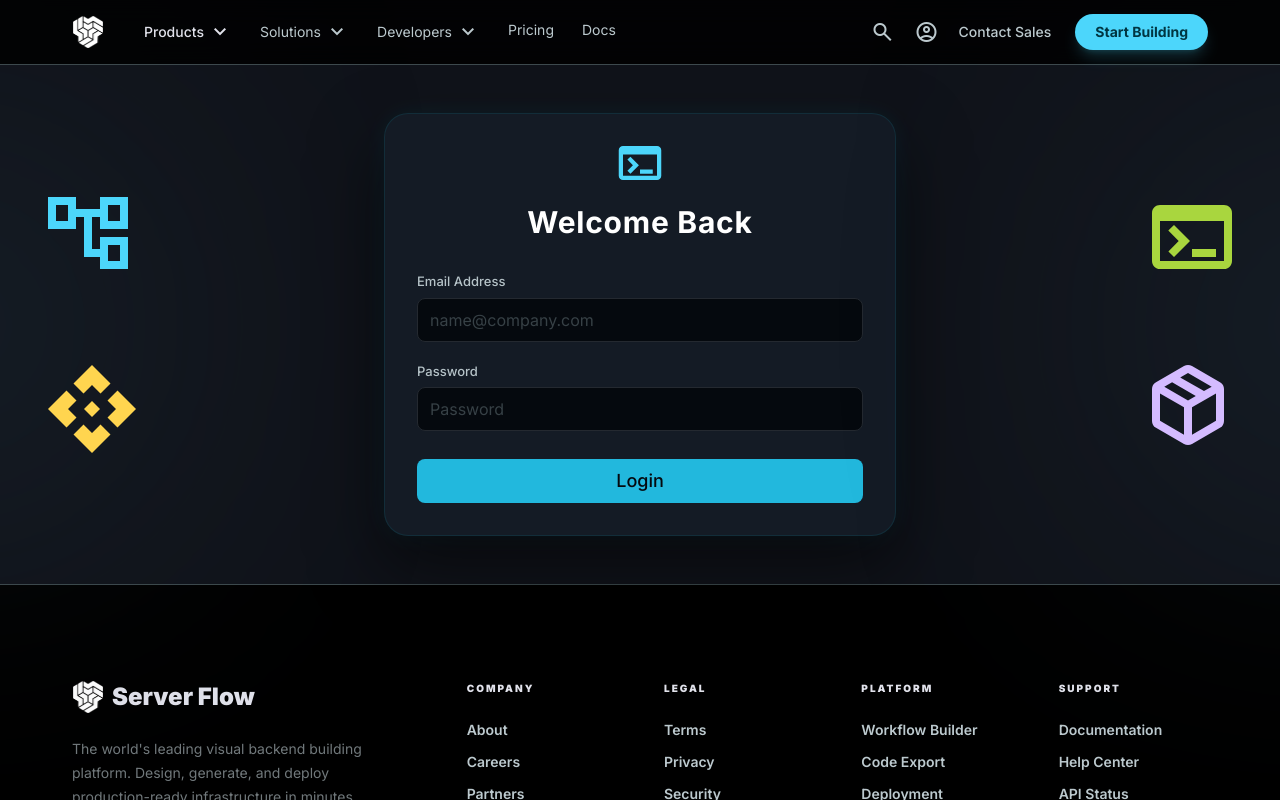
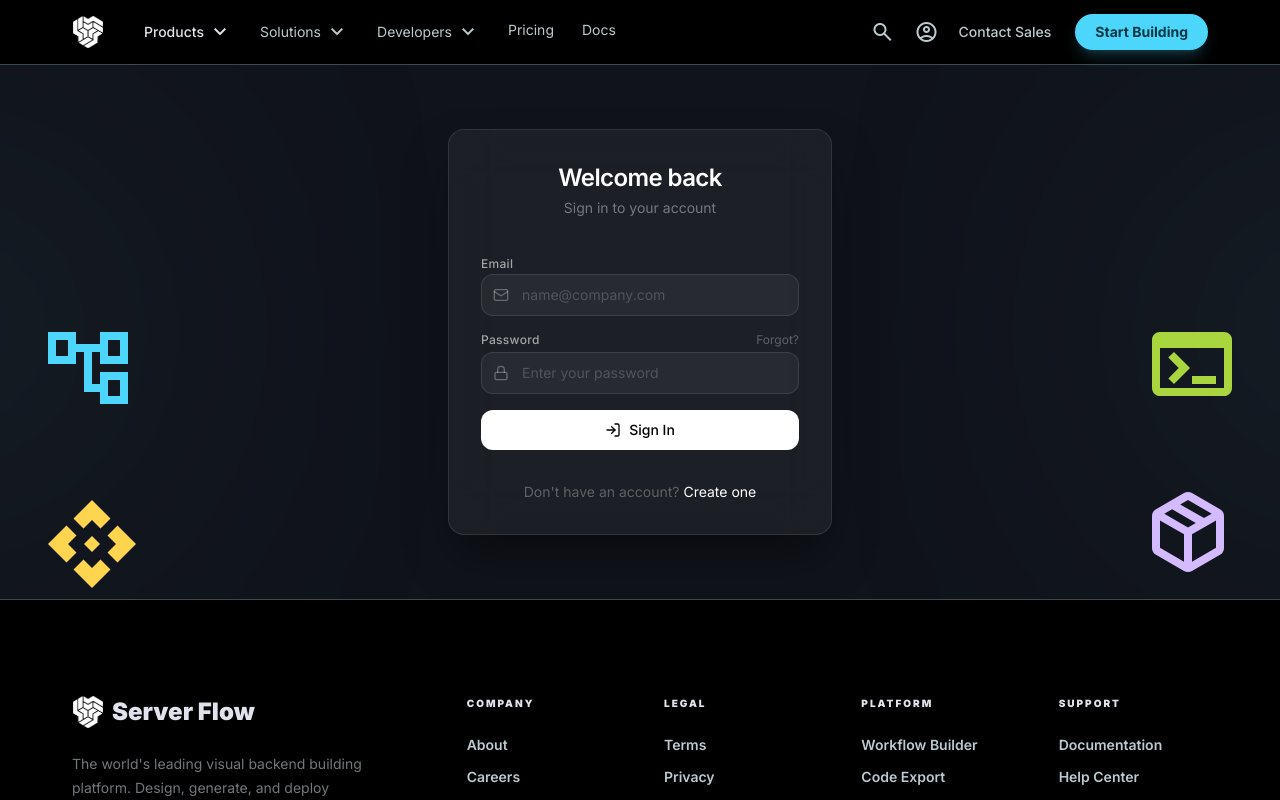
Before and after one commit to Gaurav775-Git/Server_Flow, a React (Vite) app in the folder client/: page /login in a window 1280 px wide. Shown: the top 800 px of the page. Built offline with nearby package versions, Linux system fonts and the light colour scheme; no server answers.

Commit message:
Login page redesigned as native style of the project .

```diff
--- a/client/src/components/cards/LoginCard.jsx
+++ b/client/src/components/cards/LoginCard.jsx
@@ -2,6 +2,7 @@ import { useState } from "react";
 import { useNavigate } from "react-router-dom";
 import { loginUser } from "../../utils/authApi";
 import { useAuth } from "../../utils/AuthContext";
+import { Mail, Lock, LogIn } from "lucide-react";
 
 const LoginCard = () => {
   const navigate = useNavigate();
@@ -33,88 +34,112 @@ const LoginCard = () => {
   };
 
   return (
-    <div
-      className="w-full bg-[#161D27]/90 z-20 rounded-3xl backdrop-blur-xl border border-cyan-400/10 shadow-[0_30px_70px_rgba(0,0,0,0.55),0_0_25px_rgba(34,211,238,0.08)] text-white p-6 sm:p-8"
-    >
-      <div className="flex justify-center mb-6 z-10" aria-hidden="true">
+    <div className="w-full max-w-sm mx-auto bg-white/5 backdrop-blur-xl rounded-2xl border border-white/10 p-8 shadow-2xl shadow-black/50">
+      {/* Logo */}
+      {/* <div className="flex justify-center mb-8">
+        <div className="w-12 h-12 rounded-xl bg-gradient-to-br from-[#00d4ff] to-[#0088cc] flex items-center justify-center shadow-lg shadow-[#00d4ff]/20">
           <svg
-          width="50"
-          height="34"
+            width="28"
+            height="28"
             viewBox="0 0 80 64"
             fill="none"
             xmlns="http://www.w3.org/2000/svg"
           >
             <path
               d="M8 64C5.8 64 3.91667 63.2167 2.35 61.65C0.783333 60.0833 0 58.2 0 56V8C0 5.8 0.783333 3.91667 2.35 2.35C3.91667 0.783333 5.8 0 8 0H72C74.2 0 76.0833 0.783333 77.65 2.35C79.2167 3.91667 80 5.8 80 8V56C80 58.2 79.2167 60.0833 77.65 61.65C76.0833 63.2167 74.2 64 72 64H8ZM8 56H72V16H8V56ZM22 52L16.4 46.4L26.7 36L16.3 25.6L22 20L38 36L22 52ZM40 52V44H64V52H40Z"
-            fill="#4CD6FB"
+              fill="white"
             />
           </svg>
         </div>
-      <div className="flex flex-col items-center w-full">
-        <h2 className="mb-8 text-2xl sm:text-3xl font-bold tracking-wide text-center">
-          Welcome Back
+      </div> */}
+
+      {/* Header */}
+      <div className="text-center mb-8">
+        <h2 className="text-2xl font-semibold text-white tracking-tight">
+          Welcome back
         </h2>
-        <div className="form-box flex flex-col items-center rounded-3xl w-full">
-          <form action="" onSubmit={onSubmit} className="flex flex-col gap-5 w-full">
-            <div className="flex flex-col gap-1.5">
-              <label
-                htmlFor="email"
-                className="block text-[13px] font-medium text-[#B6C3C8]"
-              >
-                Email Address
+        <p className="text-sm text-white/40 mt-1">
+          Sign in to your account
+        </p>
+      </div>
+
+      {/* Form */}
+      <form onSubmit={onSubmit} className="space-y-4">
+        <div className="space-y-1">
+          <label className="text-xs font-medium text-white/60 tracking-wide">
+            Email
           </label>
+          <div className="relative">
+            <Mail className="absolute left-3 top-1/2 -translate-y-1/2 w-4 h-4 text-white/30" />
             <input
               type="email"
               placeholder="name@company.com"
-                id="email"
               name="email"
               value={formData.email}
               onChange={handleChange}
-                autoComplete="email"
-                className="w-full min-h-11 rounded-lg bg-[#05090E] border border-[#242930] px-3 text-base placeholder:text-[#374146] outline-none focus:ring-2 focus:ring-[#22B8DD]/40 focus:border-[#22B8DD]"
+              className="w-full pl-10 pr-4 py-2.5 rounded-xl bg-white/5 border border-white/10 text-white text-sm placeholder:text-white/20 outline-none focus:border-[#00d4ff] focus:ring-1 focus:ring-[#00d4ff]/30 transition-all"
+              required
             />
           </div>
-            <div className="flex flex-col gap-1.5">
-              <label
-                htmlFor="password"
-                className="block text-[13px] font-medium text-[#B6C3C8]"
-              >
+        </div>
+
+        <div className="space-y-1">
+          <div className="flex justify-between items-center">
+            <label className="text-xs font-medium text-white/60 tracking-wide">
               Password
             </label>
+            <a href="#" className="text-xs text-white/30 hover:text-[#00d4ff] transition-colors">
+              Forgot?
+            </a>
+          </div>
+          <div className="relative">
+            <Lock className="absolute left-3 top-1/2 -translate-y-1/2 w-4 h-4 text-white/30" />
             <input
               type="password"
-                placeholder="Password"
-                id="password"
+              placeholder="Enter your password"
               name="password"
               value={formData.password}
               onChange={handleChange}
-                autoComplete="current-password"
-                className="w-full min-h-11 rounded-lg bg-[#05090E] border border-[#242930] px-3 text-base placeholder:text-[#374146] outline-none focus:ring-2 focus:ring-[#22B8DD]/40 focus:border-[#22B8DD]"
+              className="w-full pl-10 pr-4 py-2.5 rounded-xl bg-white/5 border border-white/10 text-white text-sm placeholder:text-white/20 outline-none focus:border-[#00d4ff] focus:ring-1 focus:ring-[#00d4ff]/30 transition-all"
+              required
             />
           </div>
-            {error && <p className="text-sm text-red-300" role="alert">{error}</p>}
+        </div>
+
+        {error && (
+          <div className="bg-red-500/10 border border-red-500/20 text-red-400 text-sm p-3 rounded-xl">
+            {error}
+          </div>
+        )}
 
         <button
           type="submit"
           disabled={isSubmitting}
-              className="flex justify-center items-center mt-2 min-h-11
-                  w-full
-                  rounded-lg
-                bg-[#22B8DD]
-                  text-lg
-                  font-medium
-                text-[#05090E]
-                  transition-all
-                  duration-300
-                hover:bg-[#2CC6EB]
-                  hover:shadow-[0_0_20px_rgba(34,184,221,0.35)]
-                  active:scale-[0.98] focus:outline-none focus:ring-2 focus:ring-[#22B8DD]/40 focus:ring-offset-2 focus:ring-offset-[#161D27] cursor-pointer"
+          className="w-full py-2.5 rounded-xl bg-white text-black font-medium text-sm hover:bg-white/90 active:scale-[0.98] transition-all duration-200 disabled:opacity-50 disabled:cursor-not-allowed"
         >
-              {isSubmitting ? "Signing in..." : "Login"}
+          {isSubmitting ? (
+            <span className="flex items-center justify-center gap-2">
+              <svg className="animate-spin w-4 h-4" viewBox="0 0 24 24">
+                <circle className="opacity-25" cx="12" cy="12" r="10" stroke="currentColor" strokeWidth="4" fill="none" />
+                <path className="opacity-75" fill="currentColor" d="M4 12a8 8 0 018-8V0C5.373 0 0 5.373 0 12h4zm2 5.291A7.962 7.962 0 014 12H0c0 3.042 1.135 5.824 3 7.938l3-2.647z" />
+              </svg>
+              Signing in...
+            </span>
+          ) : (
+            <span className="flex items-center justify-center gap-2">
+              <LogIn className="w-4 h-4" />
+              Sign In
+            </span>
+          )}
         </button>
+
+        <p className="text-center text-sm text-white/30 mt-4">
+          Don't have an account?{" "}
+          <a href="/signup" className="text-white hover:text-[#00d4ff] transition-colors">
+            Create one
+          </a>
+        </p>
       </form>
-        </div>
-      </div>
     </div>
   );
 };
--- a/client/src/pages/Login.jsx
+++ b/client/src/pages/Login.jsx
@@ -3,16 +3,24 @@ import LoginLeftIcon from "../components/ui/LoginLeftIcon";
 import LoginRightIcon from "../components/ui/LoginRightIcon";
 import NavBar from "../components/NavBar";
 import Footer from "../components/Footer";
+
 const Login = () => {
   return (
-    <div className="min-h-screen bg-[#0b0e14] text-[#e1e2eb] overflow-x-hidden">
+    <div className="min-h-screen bg-[black] text-[#e1e2eb] overflow-x-hidden flex flex-col">
       <NavBar />
-      <main className="relative flex items-center justify-center bg-[#10131A] px-4 py-12 sm:px-6 lg:px-8">
-        <LoginLeftIcon />
-        <div className="w-full max-w-md sm:max-w-lg">
+      <main className="relative flex-1 flex items-center justify-center bg-[#10131A] px-4 py-8 sm:py-12 lg:py-16 overflow-hidden">
+        {/* Background icons - hidden on mobile */}
+        <div className="hidden sm:block">
+          <LoginLeftIcon />
+        </div>
+
+        <div className="w-full max-w-md sm:max-w-lg mx-auto z-10">
           <LoginCard />
         </div>
-        <LoginRightIcon />
+
+        <div className="hidden sm:block">
+          <LoginRightIcon />
+        </div>
       </main>
       <Footer />
     </div>
```
Lines whose indentation alone changed are shown as unchanged.
